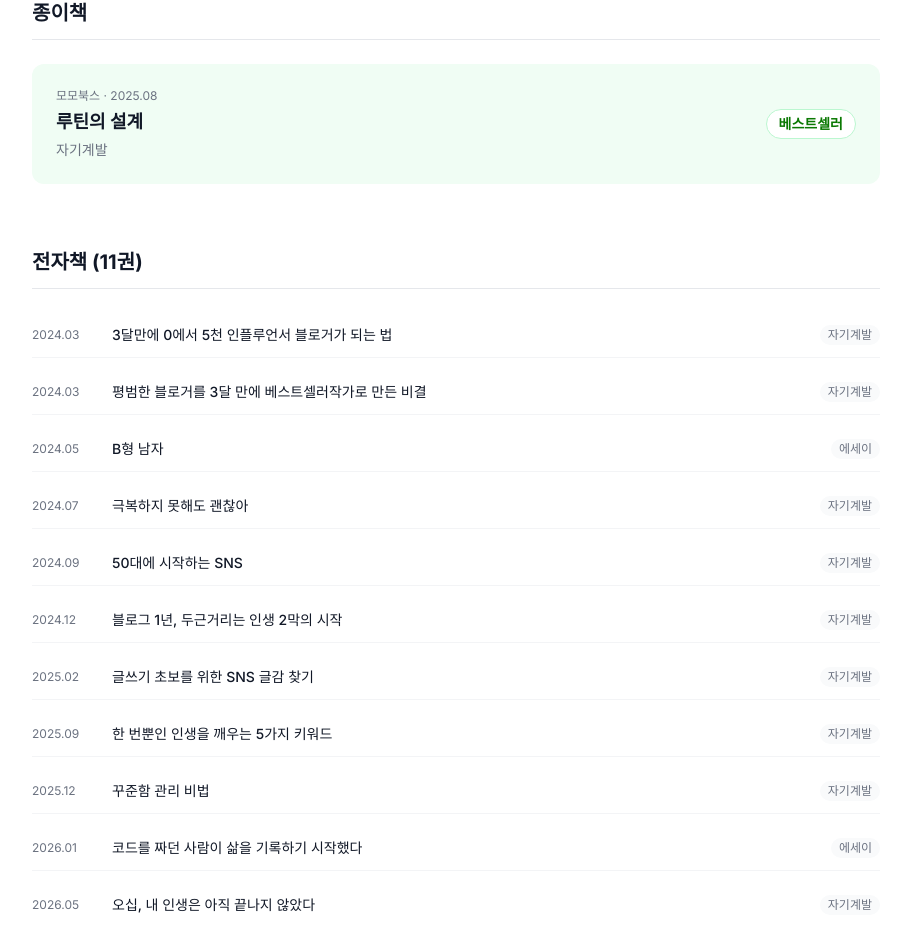
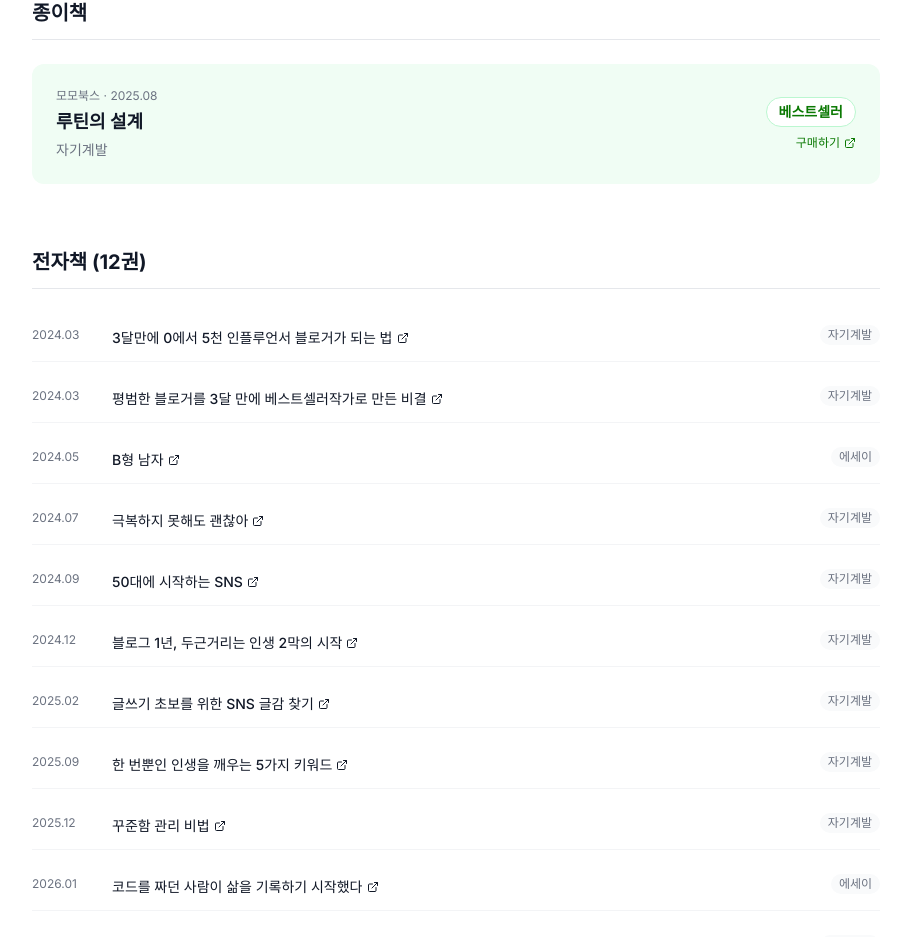
Before and after one commit to kummasa-cmd/kumpark, a Next.js app: page /about in a window 1280 px wide. Shown: the part 370-1307 px from the top of the page, without its empty margins (184-1095 px from the left). Built offline with nearby package versions, Linux system fonts and the light colour scheme; no server answers; a web font is replaced by a local one.

Commit message:
feat: add sales links to author bio page
Adds an optional link field to each book on the about page so print
and e-book titles can point to their storefront listing.

Co-Authored-By: Claude Sonnet 5 <noreply@anthropic.com>

```diff
--- a/app/about/page.tsx
+++ b/app/about/page.tsx
@@ -1,26 +1,37 @@
 import type { Metadata } from "next";
 import Link from "next/link";
 import Image from "next/image";
-import { ArrowRight } from "lucide-react";
+import { ArrowRight, ExternalLink } from "lucide-react";
 
 export const metadata: Metadata = {
   title: "검파크소개",
   description:
-    "루틴의 설계 베스트셀러 작가 홍성호의 작품 활동과 경력을 소개합니다. 11권 전자책, 1권 종이책 출간.",
+    "루틴의 설계 베스트셀러 작가 홍성호의 작품 활동과 경력을 소개합니다. 12권 전자책, 1권 종이책 출간.",
+};
+
+// TODO: link에 실제 판매 페이지 URL을 채워주세요. 비어있으면 링크가 표시되지 않습니다.
+const printBook = {
+  publisher: "모모북스",
+  date: "2025.08",
+  title: "루틴의 설계",
+  genre: "자기계발",
+  badge: "베스트셀러",
+  link: "https://product.kyobobook.co.kr/detail/S000217241447",
 };
 
 const ebooks = [
-  { year: "2024.03", title: "3달만에 0에서 5천 인플루언서 블로거가 되는 법", genre: "자기계발" },
-  { year: "2024.03", title: "평범한 블로거를 3달 만에 베스트셀러작가로 만든 비결", genre: "자기계발" },
-  { year: "2024.05", title: "B형 남자", genre: "에세이" },
-  { year: "2024.07", title: "극복하지 못해도 괜찮아", genre: "자기계발" },
-  { year: "2024.09", title: "50대에 시작하는 SNS", genre: "자기계발" },
-  { year: "2024.12", title: "블로그 1년, 두근거리는 인생 2막의 시작", genre: "자기계발" },
-  { year: "2025.02", title: "글쓰기 초보를 위한 SNS 글감 찾기", genre: "자기계발" },
-  { year: "2025.09", title: "한 번뿐인 인생을 깨우는 5가지 키워드", genre: "자기계발" },
-  { year: "2025.12", title: "꾸준함 관리 비법", genre: "자기계발" },
-  { year: "2026.01", title: "코드를 짜던 사람이 삶을 기록하기 시작했다", genre: "에세이" },
-  { year: "2026.05", title: "오십, 내 인생은 아직 끝나지 않았다", genre: "자기계발" },
+  { year: "2024.03", title: "3달만에 0에서 5천 인플루언서 블로거가 되는 법", genre: "자기계발", link: "https://www.yes24.com/Product/Goods/125234464" },
+  { year: "2024.03", title: "평범한 블로거를 3달 만에 베스트셀러작가로 만든 비결", genre: "자기계발", link: "https://www.yes24.com/Product/Goods/125713878" },
+  { year: "2024.05", title: "B형 남자", genre: "에세이", link: "https://www.yes24.com/Product/Goods/126468407" },
+  { year: "2024.07", title: "극복하지 못해도 괜찮아", genre: "자기계발", link: "https://www.yes24.com/Product/Goods/128739566" },
+  { year: "2024.09", title: "50대에 시작하는 SNS", genre: "자기계발", link: "https://www.yes24.com/Product/Goods/133869955" },
+  { year: "2024.12", title: "블로그 1년, 두근거리는 인생 2막의 시작", genre: "자기계발", link: "https://www.yes24.com/Product/Goods/140244236" },
+  { year: "2025.02", title: "글쓰기 초보를 위한 SNS 글감 찾기", genre: "자기계발", link: "https://www.yes24.com/Product/Goods/142703098" },
+  { year: "2025.09", title: "한 번뿐인 인생을 깨우는 5가지 키워드", genre: "자기계발", link: "https://www.yes24.com/product/goods/155075285" },
+  { year: "2025.12", title: "꾸준함 관리 비법", genre: "자기계발", link: "https://www.yes24.com/product/goods/167782427" },
+  { year: "2026.01", title: "코드를 짜던 사람이 삶을 기록하기 시작했다", genre: "에세이", link: "https://www.yes24.com/product/goods/155075285" },
+  { year: "2026.05", title: "오십, 내 인생은 아직 끝나지 않았다", genre: "자기계발", link: "https://www.yes24.com/product/goods/177256726" },
+  { year: "2026.08", title: "매일 한 줄이 인생을 바꾼다", genre: "자기계발", link: "https://www.yes24.com/product/goods/194645680" },
 ];
 
 export default function AboutPage() {
@@ -56,14 +67,26 @@ export default function AboutPage() {
           <h2 className="text-xl font-bold text-brand-text mb-6 pb-3 border-b border-gray-200">
             종이책
           </h2>
-          <div className="bg-green-50 rounded-xl p-6 flex items-center justify-between">
+          <div className="bg-green-50 rounded-xl p-6 flex items-center justify-between gap-4">
             <div>
-              <p className="text-xs text-brand-muted mb-1">모모북스 · 2025.08</p>
-              <p className="text-lg font-bold text-brand-text">루틴의 설계</p>
-              <p className="text-sm text-brand-muted mt-1">자기계발</p>
+              <p className="text-xs text-brand-muted mb-1">{printBook.publisher} · {printBook.date}</p>
+              <p className="text-lg font-bold text-brand-text">{printBook.title}</p>
+              <p className="text-sm text-brand-muted mt-1">{printBook.genre}</p>
             </div>
-            <div className="text-brand-green font-bold text-sm px-3 py-1 bg-white rounded-full border border-green-200">
-              베스트셀러
+            <div className="flex flex-col items-end gap-2 flex-shrink-0">
+              <div className="text-brand-green font-bold text-sm px-3 py-1 bg-white rounded-full border border-green-200">
+                {printBook.badge}
+              </div>
+              {printBook.link && (
+                <a
+                  href={printBook.link}
+                  target="_blank"
+                  rel="noopener noreferrer"
+                  className="inline-flex items-center gap-1 text-xs font-medium text-brand-green hover:underline"
+                >
+                  구매하기 <ExternalLink size={12} />
+                </a>
+              )}
             </div>
           </div>
         </section>
@@ -81,7 +104,18 @@ export default function AboutPage() {
               >
                 <span className="text-xs text-brand-muted mt-0.5 w-16 flex-shrink-0">{book.year}</span>
                 <div className="flex-1">
-                  <p className="text-sm font-medium text-brand-text">{book.title}</p>
+                  {book.link ? (
+                    <a
+                      href={book.link}
+                      target="_blank"
+                      rel="noopener noreferrer"
+                      className="text-sm font-medium text-brand-text hover:text-brand-green hover:underline inline-flex items-center gap-1"
+                    >
+                      {book.title} <ExternalLink size={12} className="flex-shrink-0" />
+                    </a>
+                  ) : (
+                    <p className="text-sm font-medium text-brand-text">{book.title}</p>
+                  )}
                 </div>
                 <span className="text-xs text-brand-muted bg-gray-50 px-2 py-0.5 rounded-full flex-shrink-0">
                   {book.genre}
```
